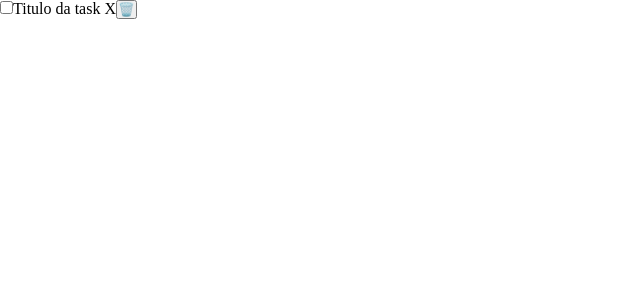
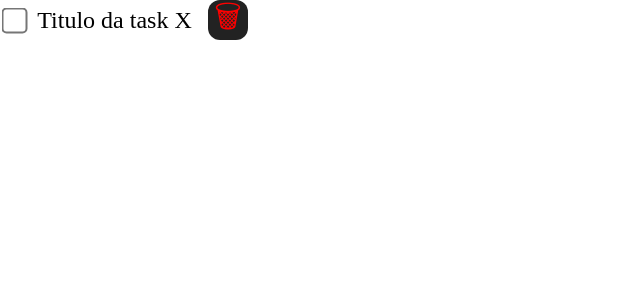
Before and after one commit to VanessaTrajano/ToDo-DCC207, a React (Vite) app: page / in a window 1280 px wide. Shown: the top 300 px of the page, without its empty margins (0-640 px from the left). Built offline with nearby package versions, Linux system fonts and the light colour scheme.

Commit message:
Faz estilização básica do componente

```diff
--- a/src/components/Task/Task.css
+++ b/src/components/Task/Task.css
@@ -0,0 +1,31 @@
+.task-container{
+    width: 20%;
+    height: 5vh;
+    display: flex;
+    align-items: center;
+    justify-content: space-around;
+    font-size: 1.5rem;
+
+    input{
+        transform: scale(2);
+    }
+
+    button{
+        height: 100%;
+        width: 40px;
+        background-color: #222;
+        border-radius: 30%;
+        color: red;
+        border: none;
+        font-size: 1.9rem;
+        display: flex;
+        align-items: center;
+        justify-content: center;
+
+        &:hover{
+            background-color: red;
+            color: #222;
+            box-shadow: 2px 2px 5px black;
+        }
+    }
+}
--- a/src/components/Task/Task.jsx
+++ b/src/components/Task/Task.jsx
@@ -2,10 +2,10 @@ import './Task.css'
 
 function Task() {
     return (
-      <div>
+      <div className='task-container'>
         <input type="checkbox" name="concluido" id="concluido-taskX" />
         <span>Titulo da task X</span>
-        <button>🗑️</button>
+        <button>🗑</button>
       </div>
     )
 }
```
